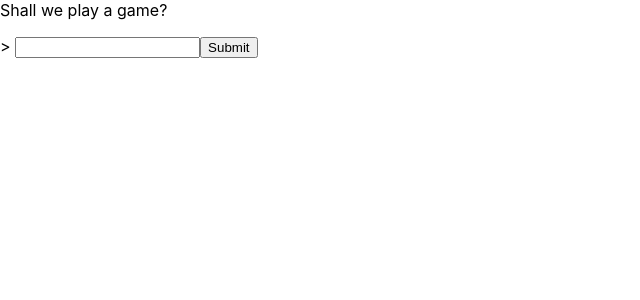
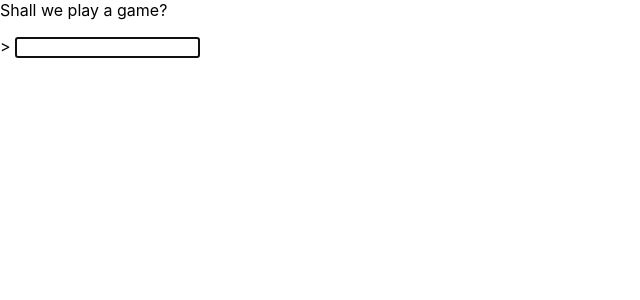
Before and after one commit to rscottlundgren/falcon-front-end, a React (Create React App) app: page / in a window 1280 px wide. Shown: the top 300 px of the page, without its empty margins (0-640 px from the left). Built offline with nearby package versions, Linux system fonts and the light colour scheme.

Commit message:
Update Form AutoFocus - 1) Updated form so that it autofocused upon display.

```diff
--- a/src/App.js
+++ b/src/App.js
@@ -6,6 +6,7 @@ class Form extends React.Component {
   state = {
     input: ''
   }
+
   handleSubmit = (event) => {
     event.preventDefault()
     console.log(this.state.input)
@@ -17,12 +18,11 @@ class Form extends React.Component {
         display: this.props.isComplete === false ? 'none' : ''
       }}>
         > <input
+          ref={input => input && input.focus()}
           type="text"
-          autoFocus="autofocus"
           value={this.state.input}
           onChange={event => this.setState({ input: event.target.value })}
         />
-        <button>Submit</button>
       </form>
     )
   }
```
